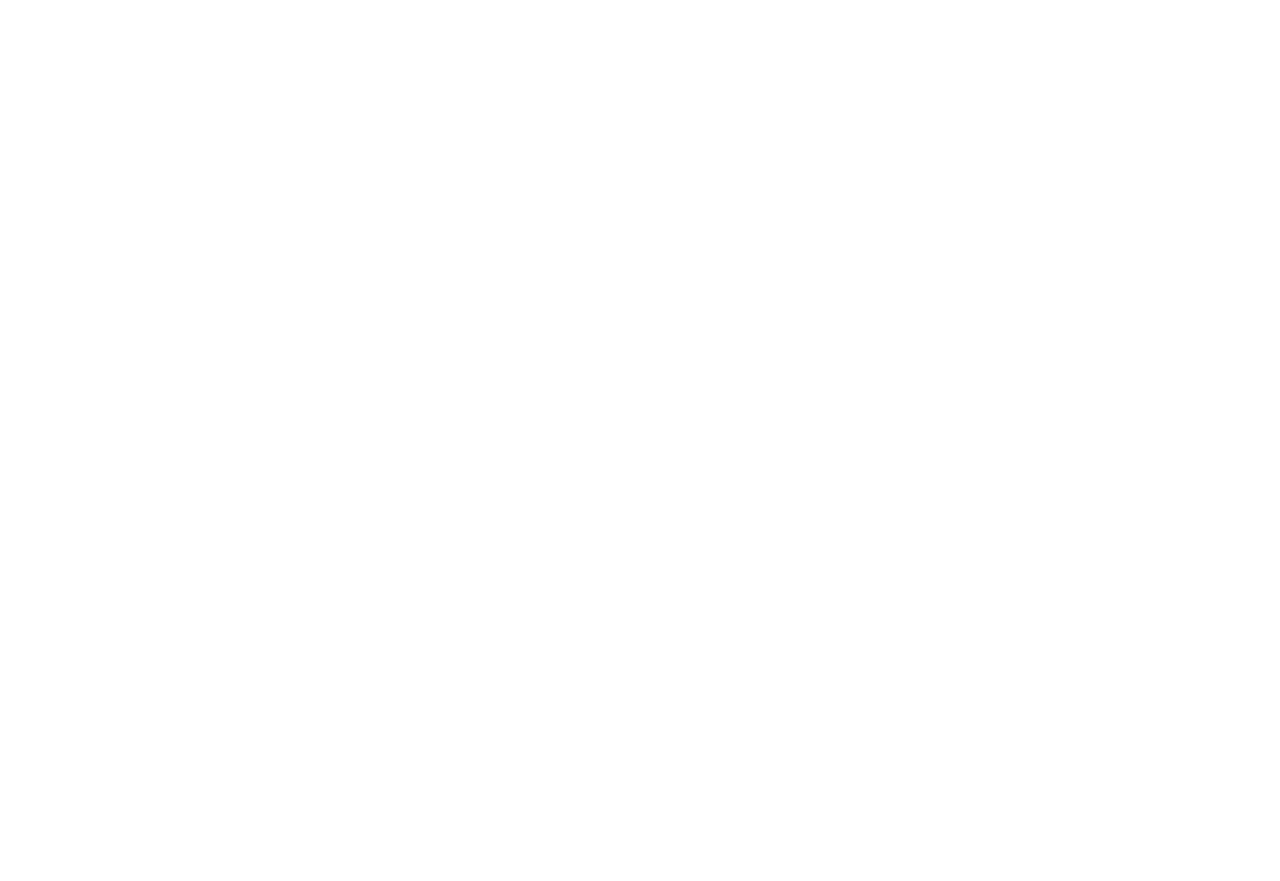
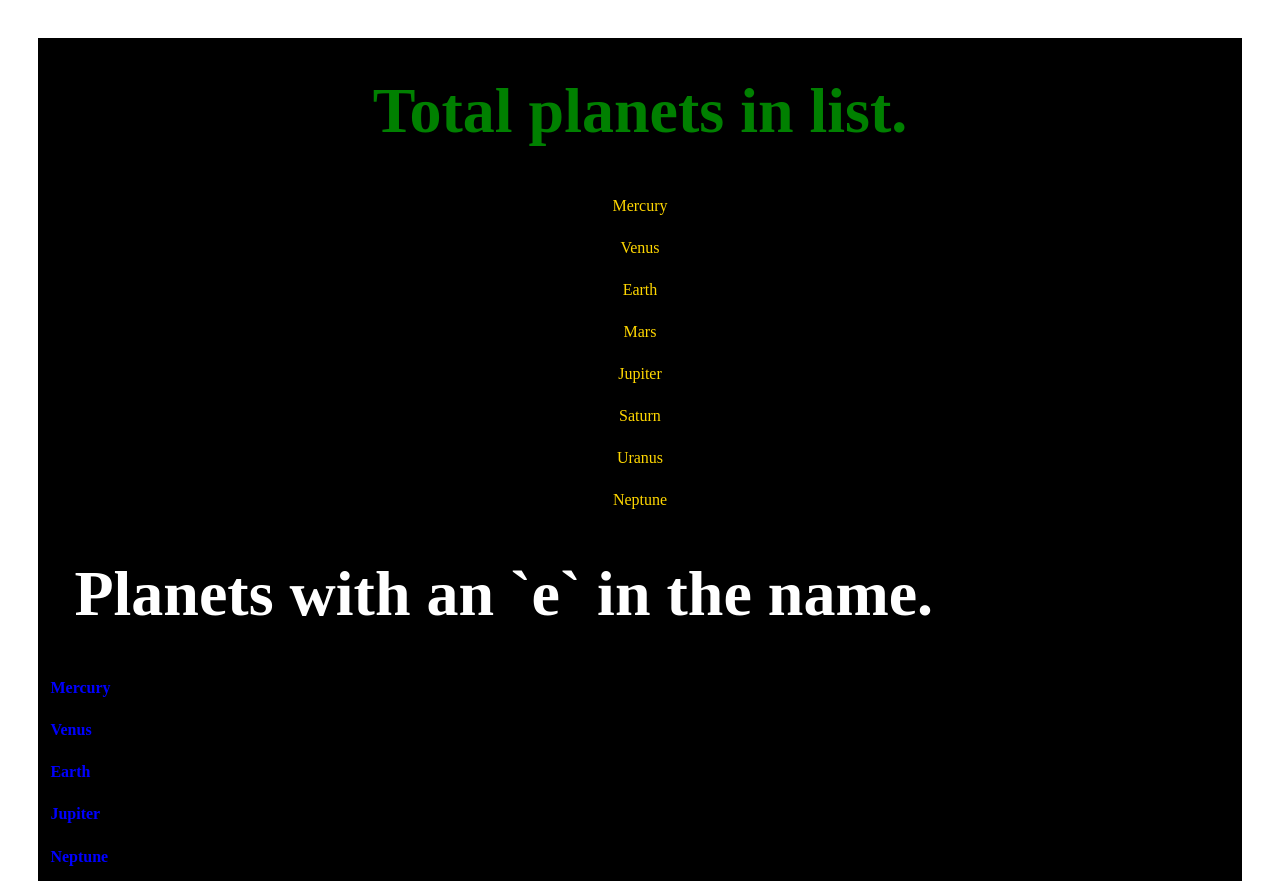
Before and after one commit to braddavistech/NSS_Book_4_Chapter_6_Part_1_Planets, a plain HTML site: page index.html in a window 1280 px wide. Shown: the top 881 px of the page. Before the commit the page ends 800 px from the top, so only its background shows below. Drawn offline with Linux system fonts and the light colour scheme.

Commit message:
completed b4c6p1 using map, filter and reduce functions. functions as desired.

```diff
--- a/array-methods.js
+++ b/array-methods.js
@@ -1,29 +1,54 @@
 const planets = ["mercury", "venus", "earth", "mars", "jupiter", "saturn", "uranus", "neptune"]
+let planetEl = document.getElementById("planets");
+const correctName = [];
+const planetWithE = [];
+let tempHolder = document.createDocumentFragment();
+let stringElemSent = "";
+const words = ["The", "early", "bird", "might", "get", "the", "worm,", "but", "the", "second", "mouse", "gets", "the", "cheese."]
 
-/*
-    Use the forEach method to add the name of each planet
-    to a section element in your HTML with an id of "planets".
-    Use string templates to construct the DOM elements.
-*/
-const planetEl = document.getElementById("planets")
+function printPlanets (planet) {
+  let tempPlanet = document.createElement("p");
+  tempPlanet.setAttribute("class", "divPlanetName");
+  tempPlanet.textContent = planet;
+  tempHolder.appendChild(tempPlanet);
+};
 
-/*
-    Use the map method to create a new array where the
-    first letter of each planet is capitalized. Use the
-    `toUpperCase()` method on strings.
+const correctCapitol = planets.map(function (planet) {
+  let tempPlanet = planet.charAt(0).toUpperCase() + planet.substr(1);
+  correctName.push(tempPlanet);
+});
 
-    https://developer.mozilla.org/en-US/docs/Web/JavaScript/Reference/Global_Objects/String/toUpperCase
-*/
+const planetE = correctName.filter(function (planet) {
+  let ePosition = planet.search(/e/i);
+  if (ePosition != -1) {
+    planetWithE.push(planet);
+  }
+});
 
+const printTitle = (sectionID, title) => {
+  let tempPlanet = document.createElement("h1");
+  tempPlanet.setAttribute("id", sectionID);
+  tempPlanet.textContent = title;
+  tempHolder.appendChild(tempPlanet);
+};
 
-/*
-    Use the filter method to create a new array that
-    contains planets with the letter 'e'. Use the `includes()`
-    method on strings.
+function printPlanetsE (planet) {
+  let tempPlanet = document.createElement("p");
+  tempPlanet.setAttribute("class", "planetWithE");
+  tempPlanet.textContent = planet;
+  tempHolder.appendChild(tempPlanet);
+};
 
-    https://developer.mozilla.org/en-US/docs/Web/JavaScript/Reference/Global_Objects/String/includes
-*/
+const sentenceCreate = (total, word) => {
+  return total + ` ` + word;
+}
 
+planets.correctCapitol;
+correctName.planetE;
+printTitle("pTitle", "Total planets in list.")
+correctName.forEach(printPlanets);
+printTitle("eTitle", "Planets with an `e` in the name.");
+planetWithE.forEach(printPlanetsE);
+printTitle("stringElem", words.reduce(sentenceCreate));
 
-// Use the reduce method to create a sentence from the words in the following array
-const words = ["The", "early", "bird", "might", "get", "the", "worm", "but", "the", "second", "mouse", "gets", "the", "cheese"]
+planetEl.appendChild(tempHolder);
--- a/index.html
+++ b/index.html
@@ -11,6 +11,7 @@
 
 <body>
 
+  <section id="planets"></section>
 
   <script src="array-methods.js"></script>
 </body>
--- a/main.css
+++ b/main.css
@@ -2,3 +2,40 @@
   margin: 0px;
   padding: 0px;
 }
+#planets {
+  margin: 3%;
+  width: 94%;
+  background-color: black;
+}
+#pTitle{
+  color: green;
+  text-align: center;
+  padding: 3%;
+  font-size: 5vw;
+  font-weight: bold;
+}
+.divPlanetName {
+  color: gold;
+  padding: 1%;
+  text-align: center;
+}
+#eTitle{
+  text-align: left;
+  color: white;
+  padding: 3%;
+  font-size: 5vw;
+  font-weight: bold;
+}
+.planetWithE {
+  color: blue;
+  text-align: left;
+  padding: 1%;
+  font-weight: bold;
+}
+#stringElem {
+  color: red;
+  text-align: right;
+  padding: 3%;
+  font-size: 5vw;
+  font-weight: bold;
+}
```
